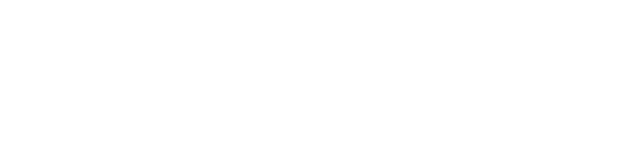
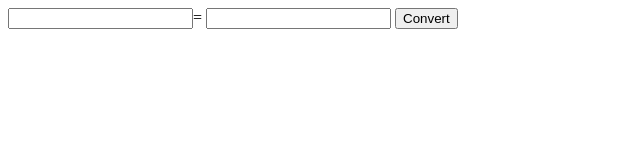
Before and after one commit to vitalik203/Currency-Converter, a website: page index.html in a window 1280 px wide. Shown: the whole page, without its empty margins (0-640 px from the left). Drawn offline with Linux system fonts and the light colour scheme.

Commit message:
feat: added two fields and convert button

```diff
--- a/index.html
+++ b/index.html
@@ -4,8 +4,13 @@
     <meta charset="UTF-8">
     <meta name="viewport" content="width=device-width, initial-scale=1.0">
     <title>Currency converter</title>
+    <link rel="stylesheet" href="styles/styles.css">
 </head>
 <body>
-
+    <div class="wrapper">
+        <input type="number" class="var1">=
+        <input type="number" class="var2" readonly>
+        <button class="action">Convert</button>
+    </div>
 </body>
 </html>
--- /dev/null
+++ b/styles/styles.css
@@ -0,0 +1 @@
+/*# sourceMappingURL=styles.css.map */
```
Also changed, not shown: 1 other file.
